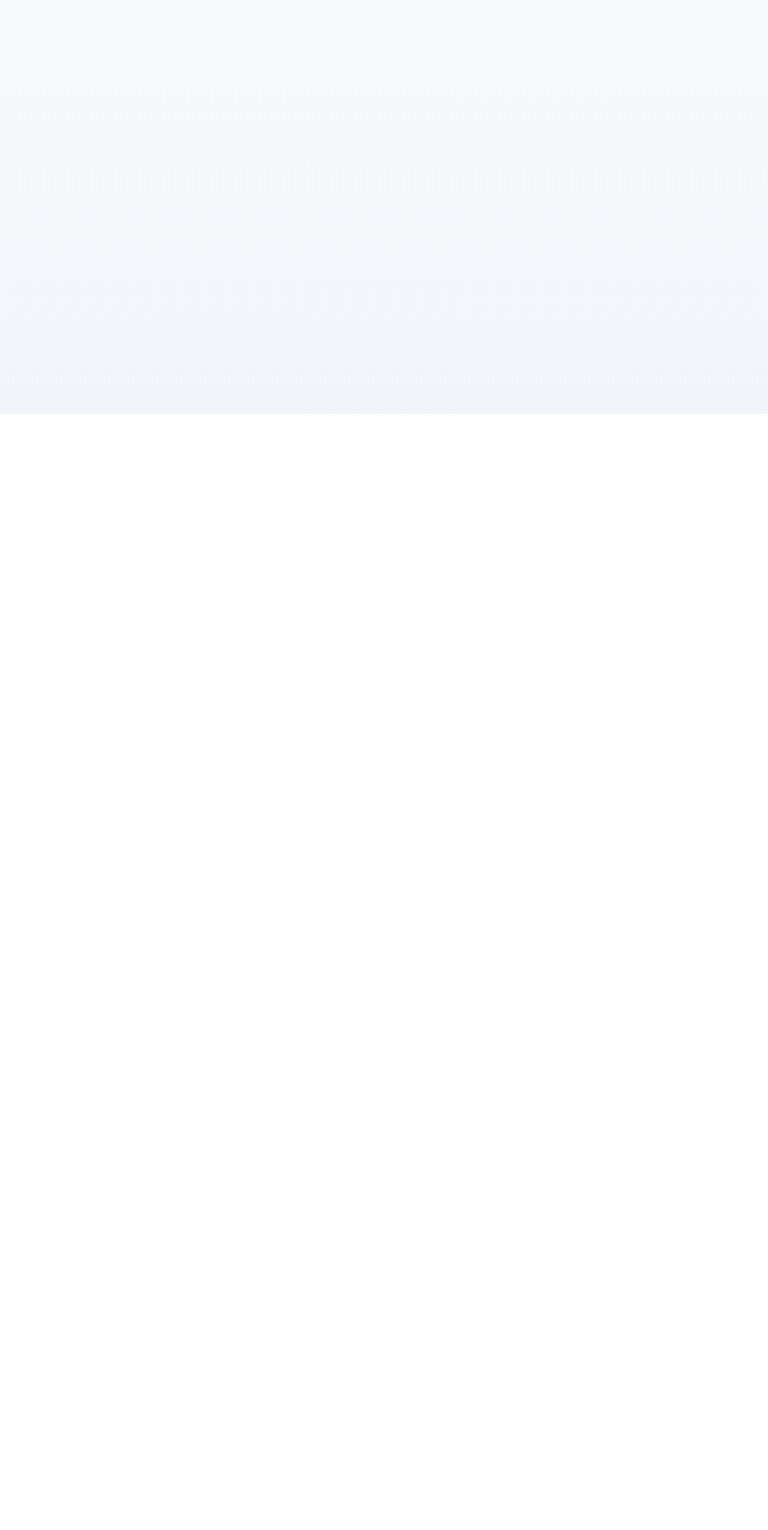
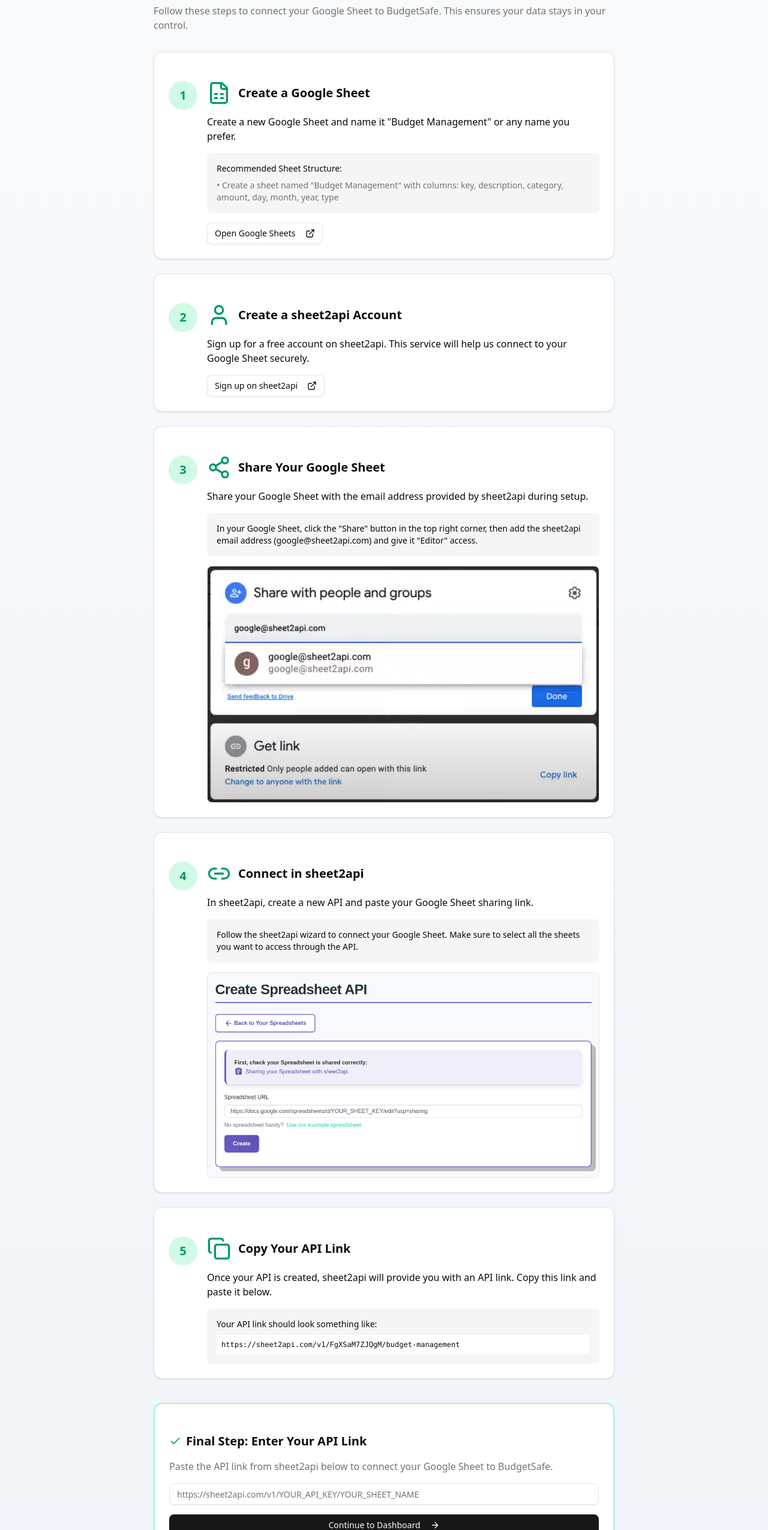
Before and after one commit to AlissonFredo/budget-management, a React (Vite) app: page /setup in a window 1280 px wide. Before the commit this address had no page. Shown: the part 110-2660 px from the top of the page at 60% size. Before the commit the page ends 800 px from the top, so only its background shows below. Built offline with nearby package versions, Linux system fonts and the light colour scheme.

Commit message:
feat: add Setup page
- adds the Setup page

- includes a step-by-step guide to help users understand how to use the system

```diff
--- a/package.json
+++ b/package.json
@@ -1,7 +1,7 @@
 {
   "name": "budget-management",
   "private": true,
-  "version": "1.40.0",
+  "version": "1.41.0",
   "type": "module",
   "scripts": {
     "dev": "vite",
--- a/src/main.jsx
+++ b/src/main.jsx
@@ -3,6 +3,7 @@ import { createRoot } from "react-dom/client";
 import Dashboard from "./pages/Dashboard";
 import { BrowserRouter, Route, Routes } from "react-router";
 import LandingPage from "./pages/LandingPage";
+import SetupPage from "./pages/SetupPage";
 
 createRoot(document.getElementById("root")).render(
   <StrictMode>
@@ -10,6 +11,7 @@ createRoot(document.getElementById("root")).render(
       <BrowserRouter>
         <Routes>
           <Route path="/" element={<LandingPage />} />
+          <Route path="/setup" element={<SetupPage />} />
           <Route path="/dashboard" element={<Dashboard />} />
         </Routes>
       </BrowserRouter>
--- a/src/pages/LandingPage/index.jsx
+++ b/src/pages/LandingPage/index.jsx
@@ -14,7 +14,7 @@ function LandingPage() {
           </div>
           <div className="flex items-center space-x-4">
             <Button asChild>
-              <Link to="#">Get Started</Link>
+              <Link to="/setup">Get Started</Link>
             </Button>
           </div>
         </nav>
@@ -31,7 +31,7 @@ function LandingPage() {
         </p>
         <div className="flex flex-col sm:flex-row justify-center gap-4">
           <Button size="lg" asChild>
-            <Link to="#" className="px-8">
+            <Link to="/setup" className="px-8">
               Get Started Now
               <ArrowRight className="ml-2 h-4 w-4" />
             </Link>
@@ -128,7 +128,7 @@ function LandingPage() {
             privacy.
           </p>
           <Button size="lg" asChild>
-            <Link to="#" className="px-8">
+            <Link to="/setup" className="px-8">
               Get Started Now
               <ArrowRight className="ml-2 h-4 w-4" />
             </Link>
--- /dev/null
+++ b/src/pages/SetupPage/index.jsx
@@ -0,0 +1,243 @@
+import { Button } from "@/components/ui/button";
+import { Input } from "@/components/ui/input";
+import { Card, CardContent } from "@/components/ui/card";
+import {
+  ArrowLeft,
+  ArrowRight,
+  Check,
+  Copy,
+  ExternalLink,
+  FileSpreadsheet,
+  Link2,
+  Share2,
+  User,
+} from "lucide-react";
+import { Link } from "react-router";
+import Image1 from "../../assets/image1.png";
+import Image2 from "../../assets/image2.png";
+import { useState } from "react";
+
+function SetupPage() {
+  const [apiLink, setApiLink] = useState("");
+
+  console.log(apiLink);
+
+  const handleSubmit = (event) => {
+    event.preventDefault();
+
+    if (apiLink == "") return;
+
+    console.log("handleSubmit");
+  };
+
+  return (
+    <div className="min-h-screen bg-gradient-to-b from-slate-50 to-slate-100 dark:from-slate-950 dark:to-slate-900">
+      <div className="container mx-auto py-8 px-4">
+        <div className="max-w-3xl mx-auto">
+          <div className="mb-8">
+            <Link
+              to="/"
+              className="flex items-center text-muted-foreground hover:text-foreground mb-4"
+            >
+              <ArrowLeft className="mr-2 h-4 w-4" />
+              Back to Home
+            </Link>
+            <h1 className="text-3xl font-bold mb-2">
+              Connect Your Google Sheet
+            </h1>
+            <p className="text-muted-foreground">
+              Follow these steps to connect your Google Sheet to BudgetSafe.
+              This ensures your data stays in your control.
+            </p>
+          </div>
+
+          <div className="space-y-6 mb-10">
+            <StepCard
+              number={1}
+              title="Create a Google Sheet"
+              icon={<FileSpreadsheet className="h-10 w-10 text-emerald-600" />}
+            >
+              <p className="mb-4">
+                Create a new Google Sheet and name it "Budget Management" or any
+                name you prefer.
+              </p>
+              <div className="bg-muted p-4 rounded-md">
+                <p className="text-sm font-medium mb-2">
+                  Recommended Sheet Structure:
+                </p>
+                <ul className="text-sm space-y-1 text-muted-foreground">
+                  <li>
+                    • Create a sheet named "Budget Management" with columns:
+                    key, description, category, amount, day, month, year, type
+                  </li>
+                </ul>
+              </div>
+              <Button variant="outline" className="mt-4" asChild>
+                <a
+                  href="https://docs.google.com/spreadsheets"
+                  target="_blank"
+                  rel="noopener noreferrer"
+                  className="flex items-center"
+                >
+                  Open Google Sheets
+                  <ExternalLink className="ml-2 h-4 w-4" />
+                </a>
+              </Button>
+            </StepCard>
+
+            <StepCard
+              number={2}
+              title="Create a sheet2api Account"
+              icon={<User className="h-10 w-10 text-emerald-600" />}
+            >
+              <p className="mb-4">
+                Sign up for a free account on sheet2api. This service will help
+                us connect to your Google Sheet securely.
+              </p>
+              <Button variant="outline" asChild>
+                <a
+                  href="https://sheet2api.com/sign-up/"
+                  target="_blank"
+                  rel="noopener noreferrer"
+                  className="flex items-center"
+                >
+                  Sign up on sheet2api
+                  <ExternalLink className="ml-2 h-4 w-4" />
+                </a>
+              </Button>
+            </StepCard>
+
+            <StepCard
+              number={3}
+              title="Share Your Google Sheet"
+              icon={<Share2 className="h-10 w-10 text-emerald-600" />}
+            >
+              <p className="mb-4">
+                Share your Google Sheet with the email address provided by
+                sheet2api during setup.
+              </p>
+              <div className="bg-muted p-4 rounded-md mb-4">
+                <p className="text-sm">
+                  In your Google Sheet, click the "Share" button in the top
+                  right corner, then add the sheet2api email address
+                  (google@sheet2api.com) and give it "Editor" access.
+                </p>
+              </div>
+              <div className="rounded-md overflow-hidden border border-border">
+                <img
+                  src={Image1}
+                  alt="Google Sheets sharing screenshot"
+                  className="w-full"
+                />
+              </div>
+            </StepCard>
+
+            <StepCard
+              number={4}
+              title="Connect in sheet2api"
+              icon={<Link2 className="h-10 w-10 text-emerald-600" />}
+            >
+              <p className="mb-4">
+                In sheet2api, create a new API and paste your Google Sheet
+                sharing link.
+              </p>
+              <div className="bg-muted p-4 rounded-md mb-4">
+                <p className="text-sm">
+                  Follow the sheet2api wizard to connect your Google Sheet. Make
+                  sure to select all the sheets you want to access through the
+                  API.
+                </p>
+              </div>
+              <div className="rounded-md overflow-hidden border border-border">
+                <img
+                  src={Image2}
+                  alt="sheet2api configuration screenshot"
+                  className="w-full"
+                />
+              </div>
+            </StepCard>
+
+            <StepCard
+              number={5}
+              title="Copy Your API Link"
+              icon={<Copy className="h-10 w-10 text-emerald-600" />}
+            >
+              <p className="mb-4">
+                Once your API is created, sheet2api will provide you with an API
+                link. Copy this link and paste it below.
+              </p>
+              <div className="bg-muted p-4 rounded-md">
+                <p className="text-sm font-medium mb-2">
+                  Your API link should look something like:
+                </p>
+                <code className="text-xs bg-background p-2 rounded block overflow-x-auto">
+                  https://sheet2api.com/v1/FgXSaM7ZJQgM/budget-management
+                </code>
+              </div>
+            </StepCard>
+          </div>
+
+          <Card className="border-2 border-emerald-200 dark:border-emerald-900">
+            <CardContent className="pt-6">
+              <form>
+                <h3 className="text-xl font-bold mb-4 flex items-center">
+                  <Check className="mr-2 h-5 w-5 text-emerald-600" />
+                  Final Step: Enter Your API Link
+                </h3>
+                <p className="mb-4 text-muted-foreground">
+                  Paste the API link from sheet2api below to connect your Google
+                  Sheet to BudgetSafe.
+                </p>
+                <div className="space-y-4">
+                  <Input
+                    placeholder="https://sheet2api.com/v1/YOUR_API_KEY/YOUR_SHEET_NAME"
+                    className="w-full"
+                    onChange={(e) => setApiLink(e.target.value)}
+                  />
+                  <Button className="w-full" onClick={(e) => handleSubmit(e)}>
+                    {false ? (
+                      <>
+                        <span className="animate-spin mr-2">⏳</span>
+                        Connecting...
+                      </>
+                    ) : (
+                      <>
+                        Continue to Dashboard
+                        <ArrowRight className="ml-2 h-4 w-4" />
+                      </>
+                    )}
+                  </Button>
+                </div>
+              </form>
+            </CardContent>
+          </Card>
+        </div>
+      </div>
+    </div>
+  );
+}
+
+export default SetupPage;
+
+function StepCard({ number, title, icon, children }) {
+  return (
+    <Card>
+      <CardContent className="pt-6">
+        <div className="flex items-start">
+          <div className="flex-shrink-0 mr-4">
+            <div className="flex items-center justify-center w-12 h-12 rounded-full bg-emerald-100 dark:bg-emerald-900/20 text-emerald-600 font-bold text-xl">
+              {number}
+            </div>
+          </div>
+          <div className="flex-grow">
+            <div className="flex items-center mb-4">
+              <div className="mr-3">{icon}</div>
+              <h3 className="text-xl font-bold">{title}</h3>
+            </div>
+            <div>{children}</div>
+          </div>
+        </div>
+      </CardContent>
+    </Card>
+  );
+}
```
Also changed, not shown: src/assets/image1.png (added), src/assets/image2.png (added).
